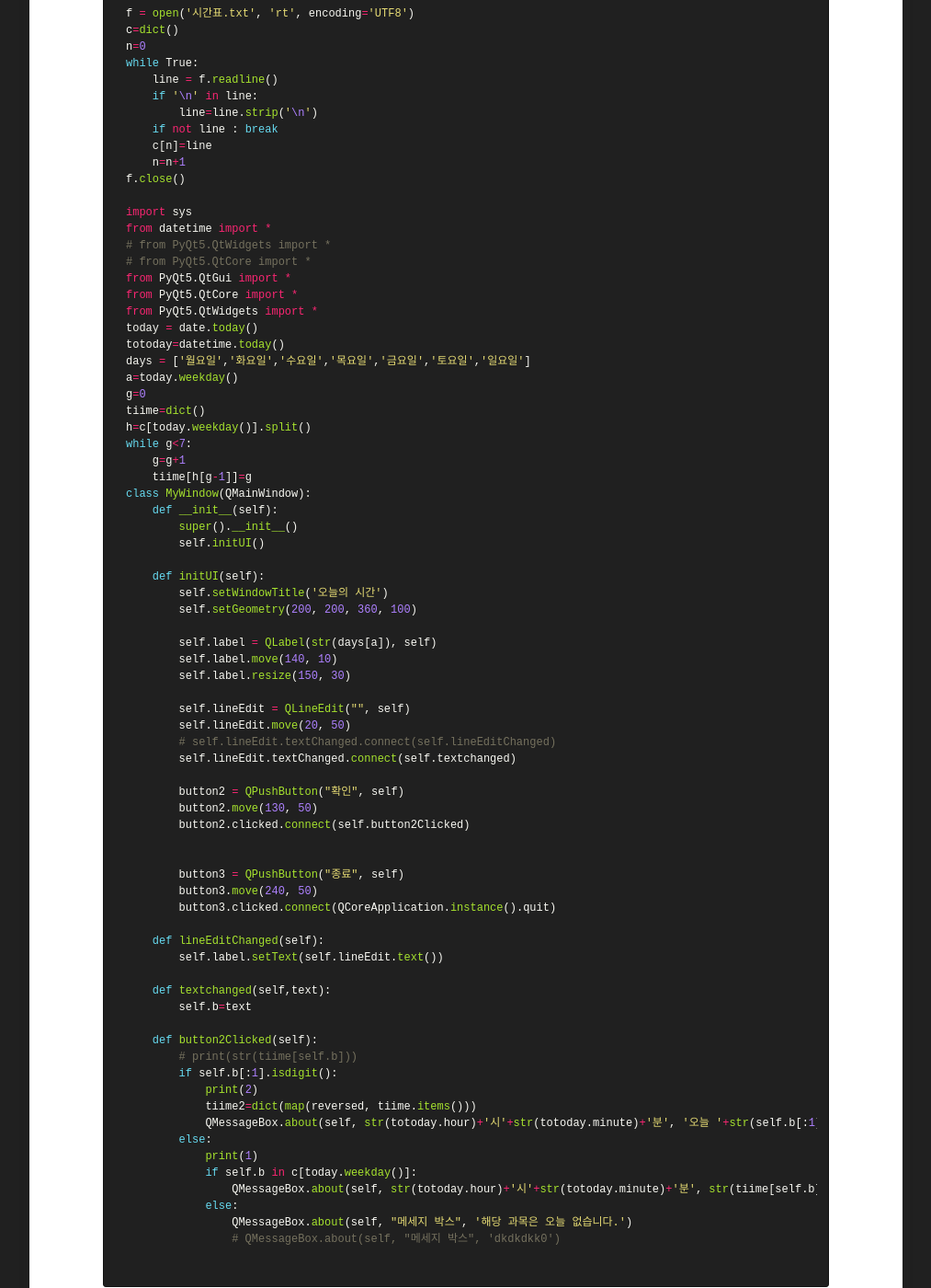
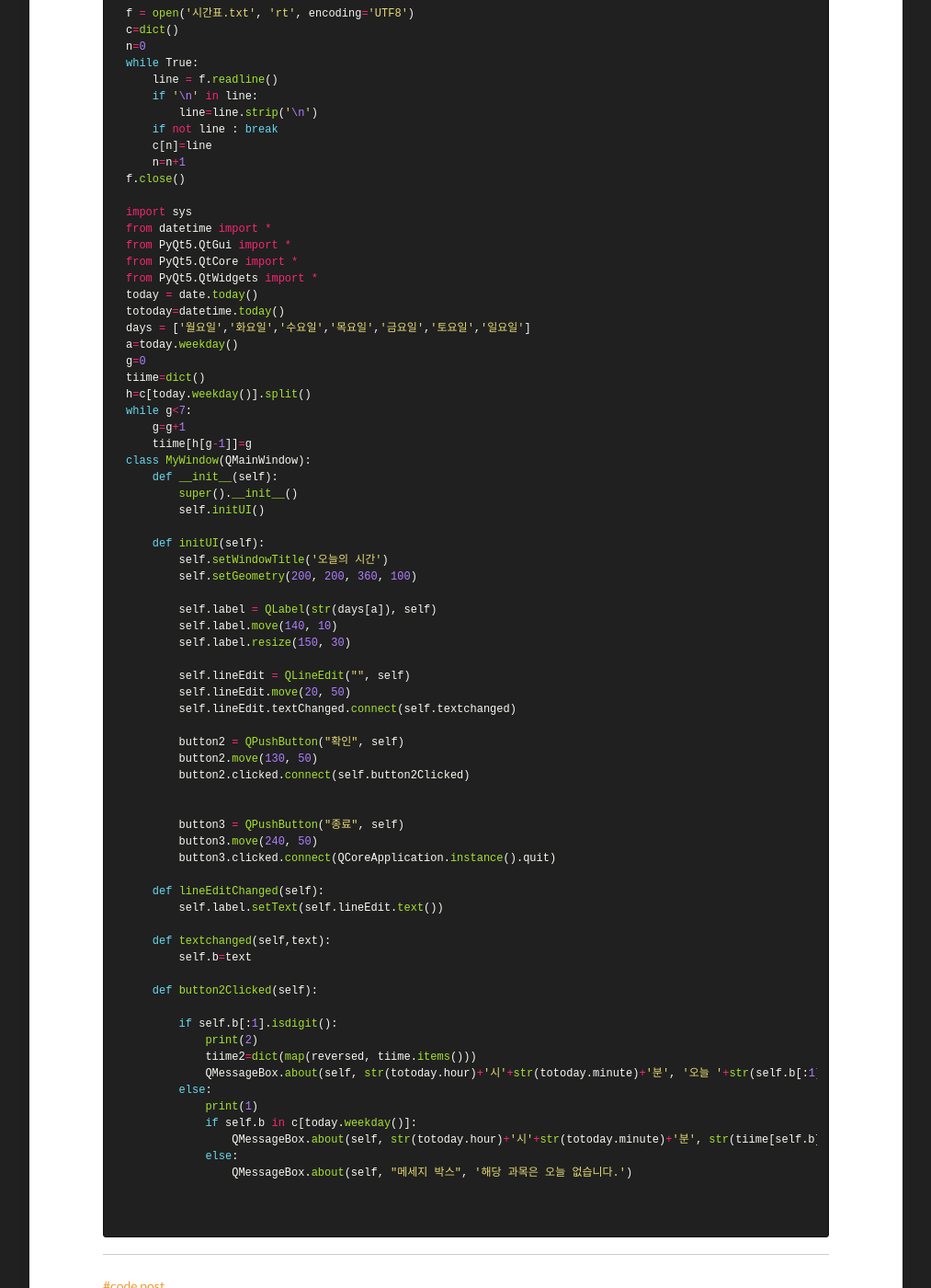
Before and after one commit to kimsiri33/kimsiri33.github.com, a Jekyll site: the page built from _posts/2021-07-24-PyQt.md, in a window 1280 px wide and 1400 px high, scrolled down 412 px. Shown: the whole window at 92% size, without its empty margins (133-1146 px from the left). Built offline with Jekyll 4.4.1, drawn with Linux system fonts in a browser that asks for light colours.

Commit message:
Update 2021-07-24-PyQt.md

````diff
--- a/_posts/2021-07-24-PyQt.md
+++ b/_posts/2021-07-24-PyQt.md
@@ -23,8 +23,6 @@ f.close()
 
 import sys
 from datetime import *
-# from PyQt5.QtWidgets import *
-# from PyQt5.QtCore import *
 from PyQt5.QtGui import *
 from PyQt5.QtCore import *
 from PyQt5.QtWidgets import *
@@ -53,7 +51,6 @@ class MyWindow(QMainWindow):
 
         self.lineEdit = QLineEdit("", self)
         self.lineEdit.move(20, 50)
-        # self.lineEdit.textChanged.connect(self.lineEditChanged)
         self.lineEdit.textChanged.connect(self.textchanged)
 
         button2 = QPushButton("확인", self)
@@ -72,7 +69,7 @@ class MyWindow(QMainWindow):
         self.b=text
 
     def button2Clicked(self):
-        # print(str(tiime[self.b]))
+
         if self.b[:1].isdigit():
             print(2)
             tiime2=dict(map(reversed, tiime.items()))
@@ -83,6 +80,6 @@ class MyWindow(QMainWindow):
                 QMessageBox.about(self, str(totoday.hour)+'시'+str(totoday.minute)+'분', str(tiime[self.b])+'교시에 '+str(self.b)+'이/가 있습니다.')
             else:
                 QMessageBox.about(self, "메세지 박스", '해당 과목은 오늘 없습니다.')
-                # QMessageBox.about(self, "메세지 박스", 'dkdkdkk0')
+
 
 ```
````
